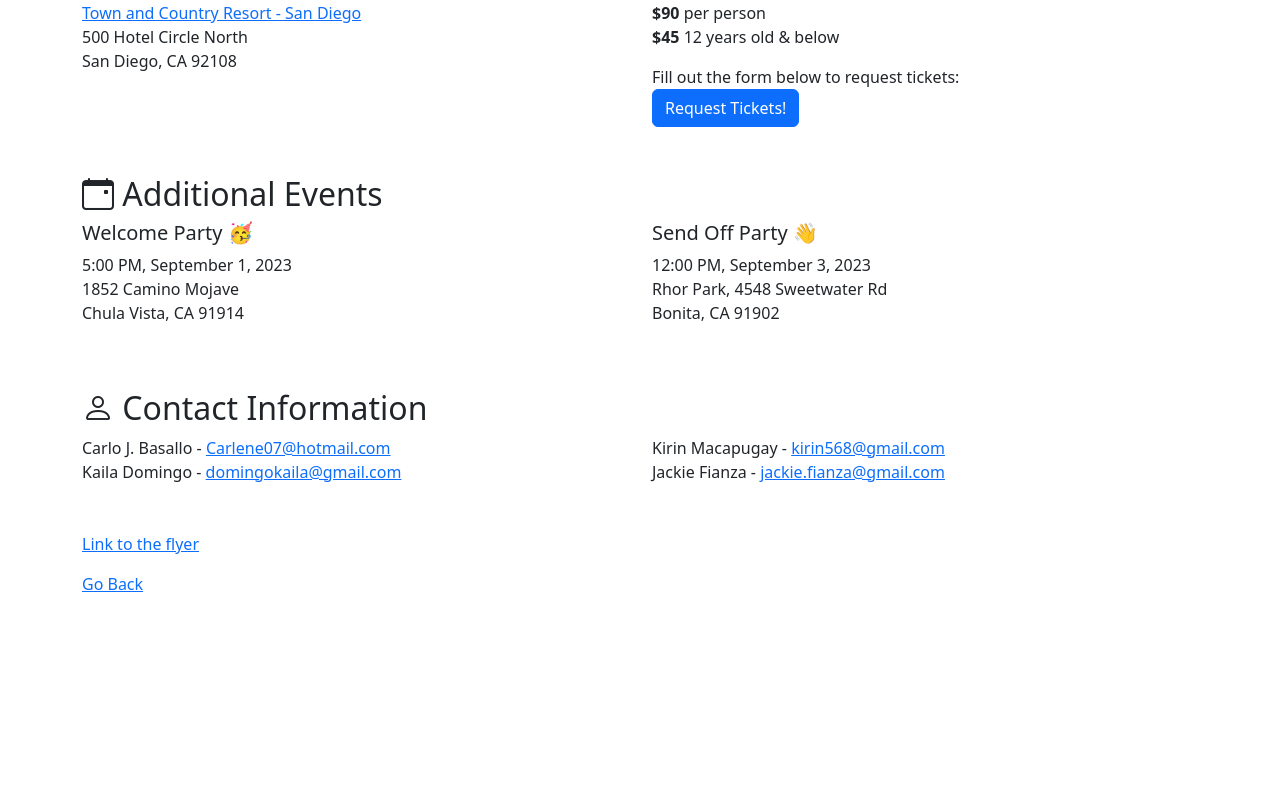
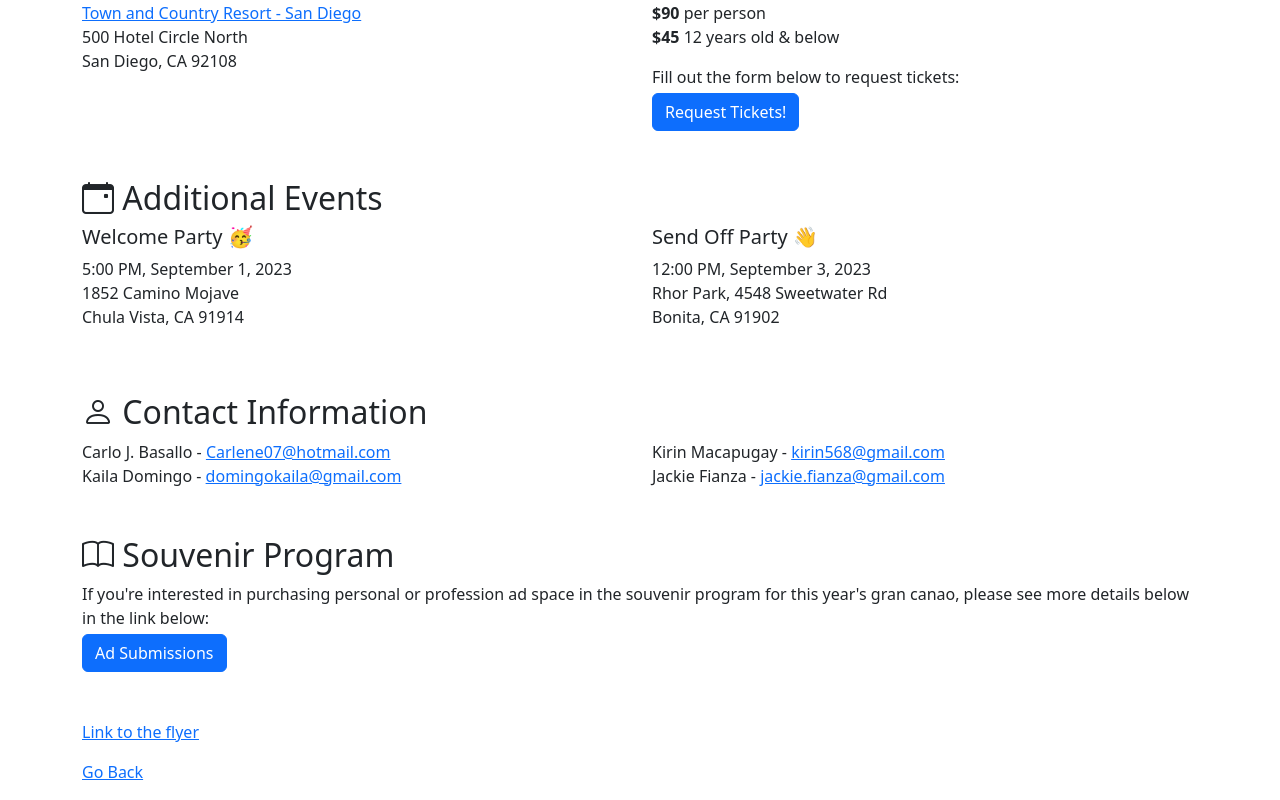
Before and after one commit to jemuelb/bibak-san-diego, a Next.js app: page /event-details in a window 1280 px wide. Shown: the part 292-1092 px from the top of the page. Before the commit the page ends 888 px from the top, so only its background shows below. Built offline with nearby package versions, Linux system fonts and the light colour scheme.

Commit message:
Added link for souvenir program

```diff
--- a/pages/event-details.tsx
+++ b/pages/event-details.tsx
@@ -39,10 +39,10 @@ const EventDetails = () => {
                             <span className="fw-bold">$45</span> 12 years old & below
                         </div>
                         <div className="mt-3">
-                            <div>
+                            <div className="mb-1">
                                 Fill out the form below to request tickets:
                             </div>
-                            <a href="https://forms.gle/n7xrBdsNxz6KDHLT6">
+                            <a href="https://forms.gle/9irsE4xQDqJDHkvY8">
                                 <button className="btn btn-primary">Request Tickets!</button>
                             </a>
                         </div>
@@ -105,6 +105,20 @@ const EventDetails = () => {
                     </div>
                 </Col>
             </Row>
+            <Row className="mb-5">
+                <div>
+                    <h2><i className="bi bi-book"></i> Souvenir Program</h2>
+                </div>
+                <Col>
+                    <div className="mb-1">
+                        If you&apos;re interested in purchasing personal or profession ad space in the souvenir program for this
+                        year&apos;s gran canao, please see more details below in the link below:
+                    </div>
+                    <a href="https://forms.gle/n7xrBdsNxz6KDHLT6">
+                        <button className="btn btn-primary">Ad Submissions</button>
+                    </a>
+                </Col>
+            </Row>
             <Row className="mb-3">
                 <Col>
                     <div>
@@ -112,7 +126,7 @@ const EventDetails = () => {
                     </div>
                 </Col>
             </Row>
-            <Row>
+            <Row className="mb-3">
                 <Col>
                     <Link href='/'>Go Back</Link>
                 </Col>
```
